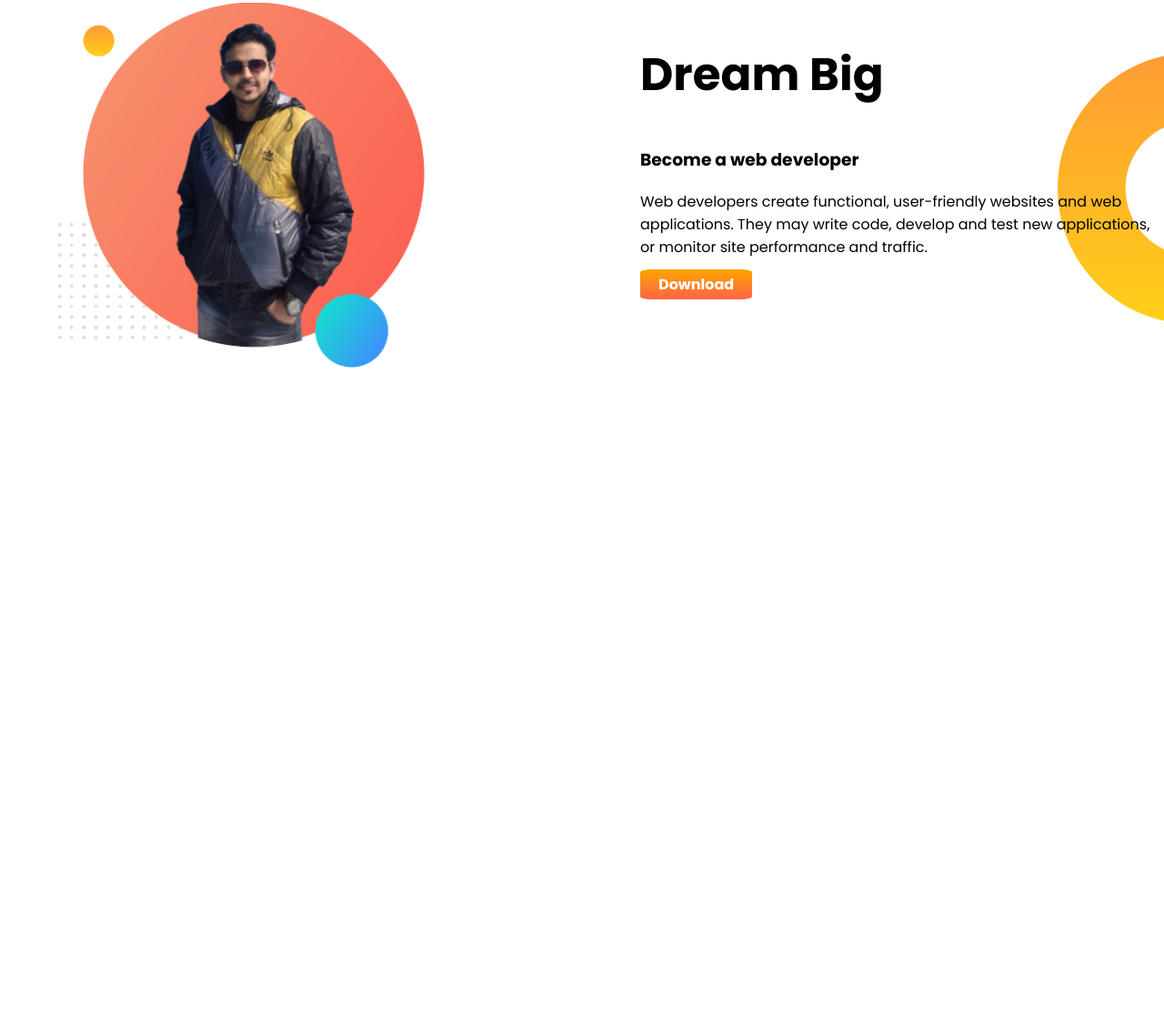
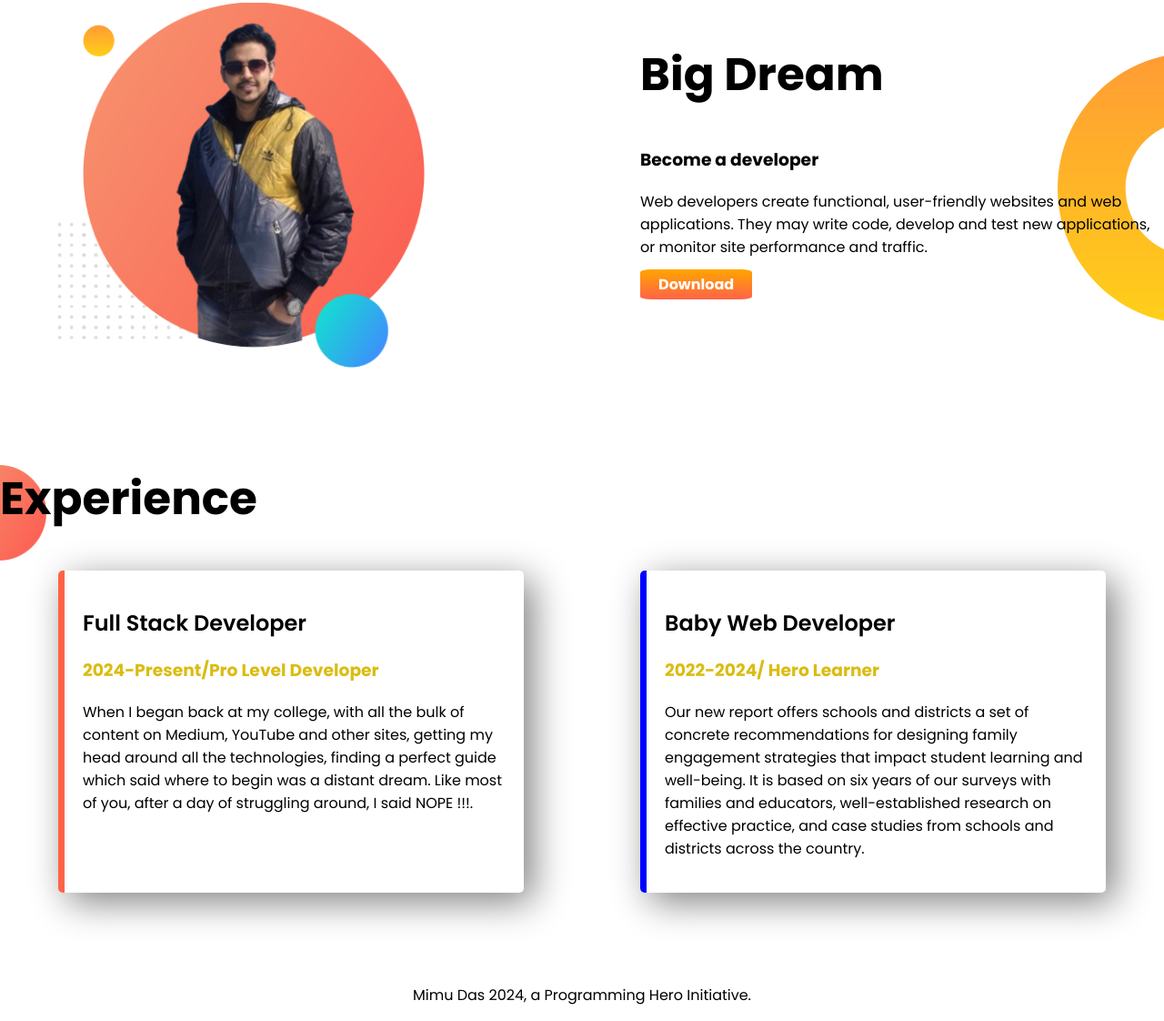
Before and after one commit to Mimu11/developer-portfolio, a plain HTML site: page index.html in a window 1280 px wide. Shown: the part 585-1707 px from the top of the page at 91% size. Before the commit the page ends 1096 px from the top, so only its background shows below. Drawn offline with Linux system fonts and the light colour scheme.

Commit message:
Style border

```diff
--- a/index.html
+++ b/index.html
@@ -14,7 +14,7 @@
 </head>
 
 <body>
-    <section class="top">
+    <section class="top flexible-container">
         <div class="half">
             <h1>Welcome to</h1>
             <h1><span class="mim">Mimu Das</span> World!</h1>
@@ -31,19 +31,44 @@
         </div>
         <div class="half"><img src="my-bg.png" alt=""></div>
     </section>
-    <section class="dream">
+    <section class="dream flexible-container">
         <div class="half">
             <img src="my-bg.png" alt="">
         </div>
         <div class="half">
-            <h1>Dream Big</h1>
-            <h3>Become a web developer</h3>
+            <h1>Big Dream</h1>
+            <h3>Become a developer</h3>
             <p>Web developers create functional, user-friendly websites and web applications. They may write code,
                 develop and test new applications, or monitor site performance and traffic.</p6>
             <p><a class="button" target="_blank" href="https://en.wikipedia.org/wiki/Dream_(YouTuber)">Download</a></p>
         </div>
     </section>
+    <section class="expo">
+        <h1>Experience</h1>
+        <div class="flexible-container">
+            <div id="full-stack-developer" class="experience-item">
+                <h2>Full Stack Developer</h2>
+                <h3 class="mim">2024-Present/Pro Level Developer</h3>
+                <p>When I began back at my college, with all the bulk of content on Medium, YouTube and other sites,
+                    getting
+                    my head around all the technologies, finding a perfect guide which said where to begin was a distant
+                    dream. Like most of you, after a day of struggling around, I said NOPE !!!.</p>
+            </div>
+            <div id="baby-developer" class="experience-item">
+                <h2>Baby Web Developer</h2>
+                <h3 class="mim">2022-2024/ Hero Learner</h3>
+                <p>Our new report offers schools and districts a set of concrete recommendations for designing family
+                    engagement strategies that impact student learning and well-being. It is based on six years of our
+                    surveys with families and educators, well-established research on effective practice, and case
+                    studies
+                    from schools and districts across the country.</p>
+            </div>
+        </div>
+    </section>
 
 </body>
+<footer>
+    <p>Mimu Das 2024, a Programming Hero Initiative.</p>
+</footer>
 
 </html>
--- a/style.css
+++ b/style.css
@@ -11,15 +11,16 @@ h1 {
     color: rgb(218, 188, 18);
 }
 
-section {
+.flexible-container {
     display: flex;
     margin-bottom: 100px;
-
+    b
 }
 
 .half {
     width: 50%;
     padding-left: 5%;
+
 }
 
 .half img {
@@ -46,3 +47,37 @@ section {
     background-position: right;
 
 }
+
+.experience-item {
+    box-shadow: 10px 10px 40px gray;
+    width: 40%;
+    margin-left: 5%;
+    margin-right: 5%;
+    padding: 20px;
+    border-radius: 5px;
+
+}
+
+h2 {
+    font-weight: 600;
+}
+
+.expo {
+    background-image: url(images/exp-bg.png);
+    background-repeat: no-repeat;
+    background-size: 4%;
+
+
+}
+
+#full-stack-developer {
+    border-left: 7px solid tomato;
+}
+
+#baby-developer {
+    border-left: 7px solid blue;
+}
+
+footer p {
+    text-align: center;
+}
```
